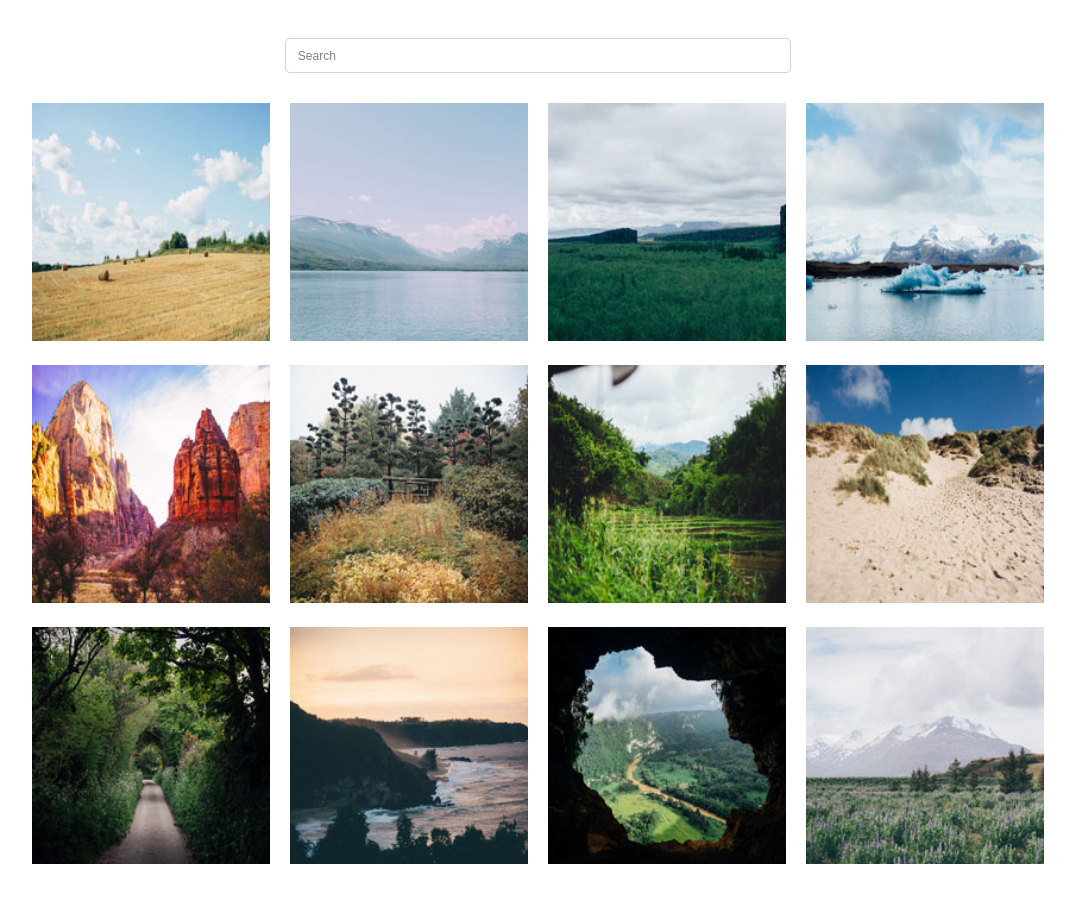
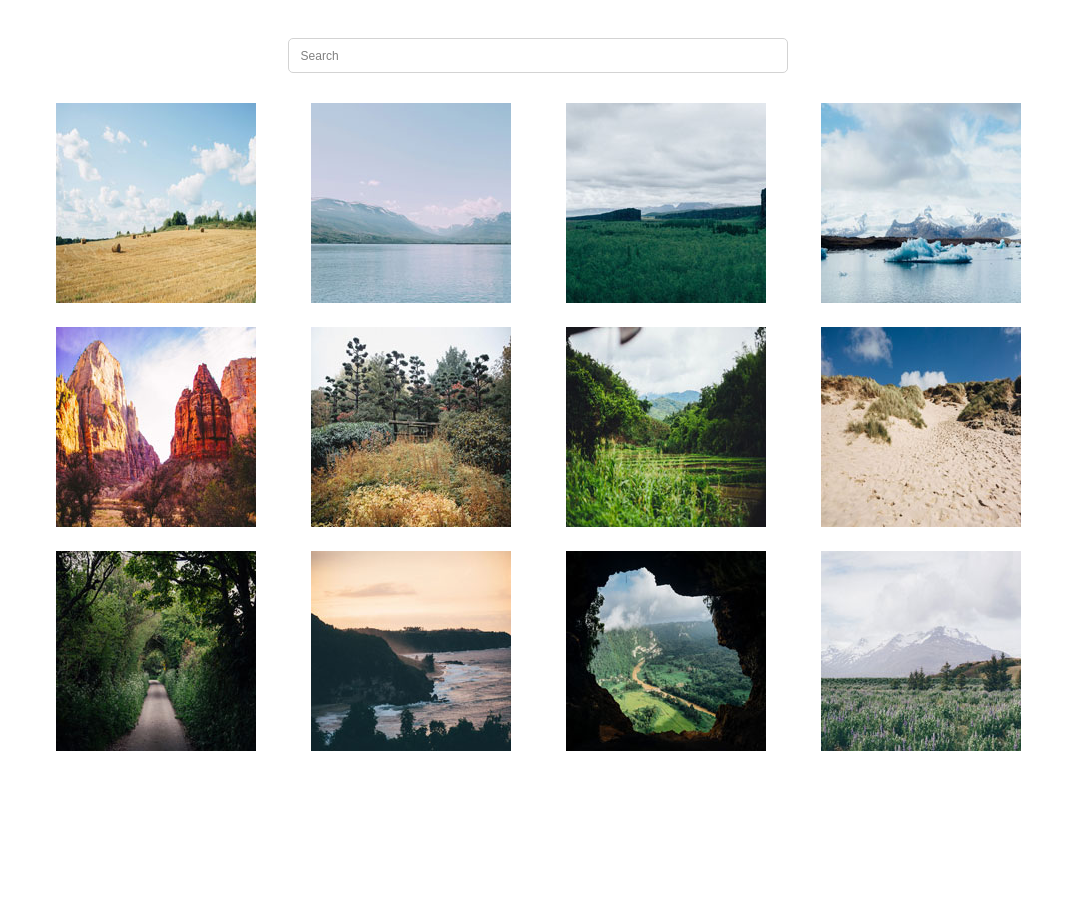
Before and after one commit to silviaramos15/techdegree-project5, a plain HTML site: page index.html in a window 1280 px wide. Shown: the whole page, without its empty margins (102-1177 px from the left). After the commit the page ends 803 px from the top, so only its background shows below. Drawn offline with Linux system fonts and the light colour scheme.

Commit message:
grid updated, width added

```diff
--- a/css/styles.css
+++ b/css/styles.css
@@ -10,12 +10,16 @@ body {
 }
 
 img {
-    width: 100%;
+   max-width: 100%;
+
+
+
 }
 
 /* MAIN */
 .wrap {
-    width: 80%;
+    width: 90%;
+    max-width: 1000px;
     display: flex;
     flex-direction: column;
     margin: 0 auto;
@@ -40,9 +44,10 @@ input[type="text"]:focus {
 }
 
 .gallery {
-    /* width: 100%; */
+    width: 100%;
+    justify-content: space-around;
     display: grid;
-    grid-template-columns: repeat(auto-fit, minmax(220px, 1fr));
+    grid-template-columns: repeat(auto-fit, 200px);
     row-gap: 20px;
     column-gap: 20px;
     margin-bottom: 40px;
```
